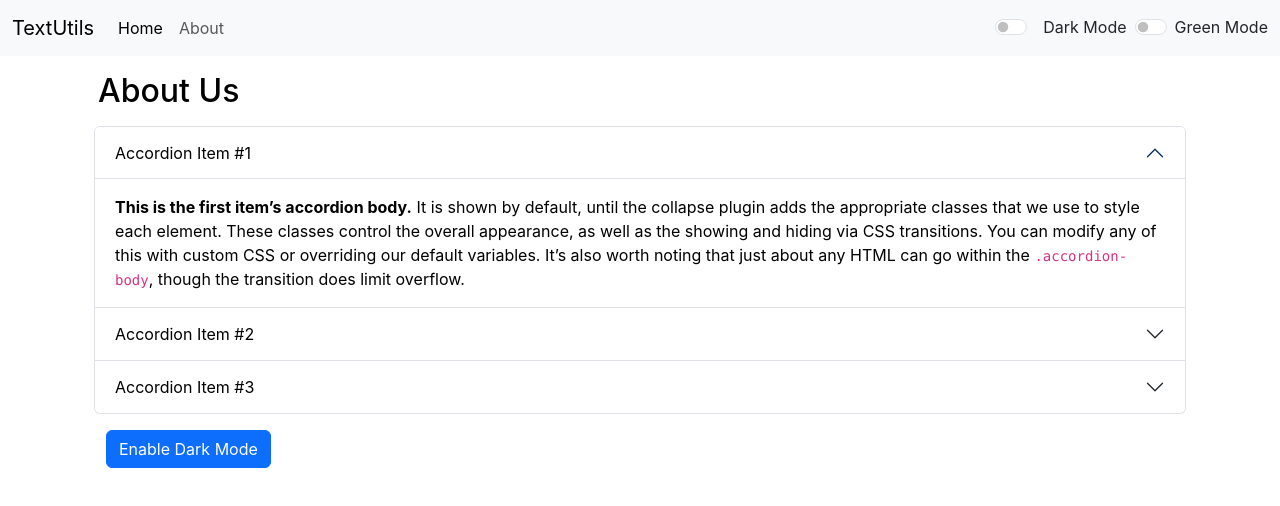
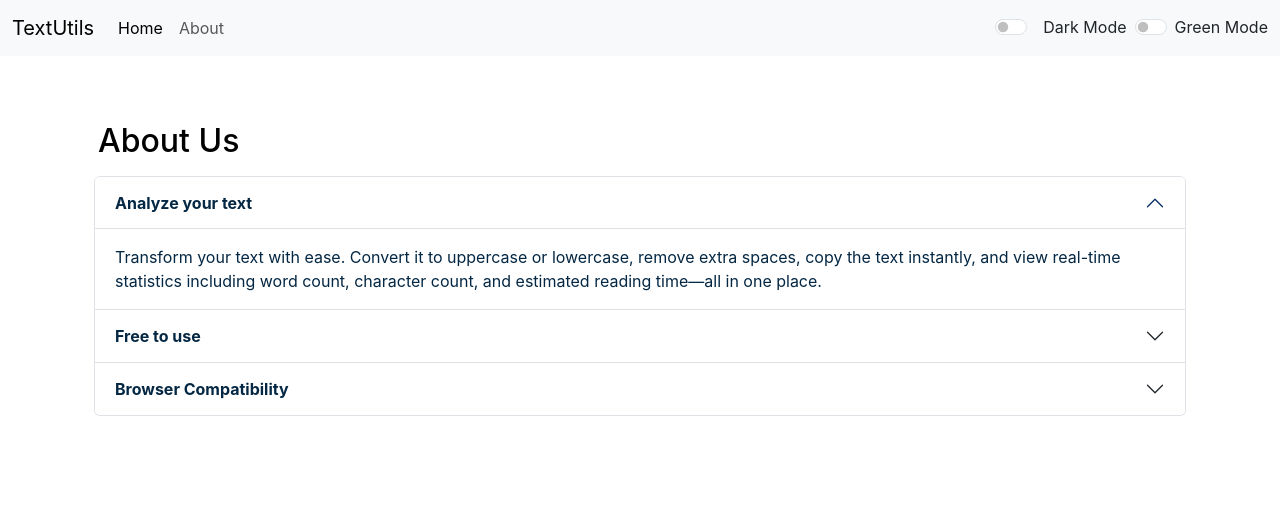
Before and after one commit to aliakbarrRaza123/textutils-react, a React (Create React App) app: page /#/about in a window 1280 px wide. Shown: the top 506 px of the page. Built offline with nearby package versions, Linux system fonts and the light colour scheme.

Commit message:
Few corrections made in my textUtils react app

```diff
--- a/public/index.html
+++ b/public/index.html
@@ -7,13 +7,14 @@
     <meta name="theme-color" content="#000000" />
     <meta
       name="description"
-      content="TextUtils is a utility which can be used to manipulate your text in the way you want"
+      content="Use TextUtils to analyze and format text online. Convert text to uppercase or lowercase, remove extra spaces, count words and characters, and improve readability."
     />
     <link rel="apple-touch-icon" href="%PUBLIC_URL%/logo192.png" />
 
     <link rel="manifest" href="%PUBLIC_URL%/manifest.json" />
 
-    <title> TextUtils - Home </title>
+    <title>TextUtils - Free Online Text Analyzer & Formatter</title>
+
     <!-- css import from bootstrap -->
     <link href="https://cdn.jsdelivr.net/npm/bootstrap@5.3.8/dist/css/bootstrap.min.css" rel="stylesheet" integrity="sha384-sRIl4kxILFvY47J16cr9ZwB07vP4J8+LH7qKQnuqkuIAvNWLzeN8tE5YBujZqJLB" crossorigin="anonymous">
   </head>
--- a/src/App.js
+++ b/src/App.js
@@ -30,12 +30,10 @@ function App() {
       setMode("dark");
       document.body.style.backgroundColor = "#042743";
       showAlert("Dark mode has been enabled", "success");
-      document.title = "TextUtils - Dark Mode";
     } else {
       setMode("light");
       document.body.style.backgroundColor = "white";
       showAlert("Light mode has been enabled", "success");
-      document.title = "TextUtils - Light Mode";
     }
   };
 
@@ -64,14 +62,14 @@ function App() {
         <Alert alert={alert}/>
         <div className="container my-3">
           <Routes>
-            <Route path="/about" element={<About />} />
+            <Route exact path="/about" element={<About mode={mode}/>} />
             {/* use exact keyword for exact matching (before v6,v7) */}
             <Route
-              path="/"
+              exact path="/"
               element={
                 <TextForm
                   showAlert={showAlert}
-                  heading="Write your text below to analyze :"
+                  heading="Try TextUtils - Word Counter , Character Counter"
                   mode={mode}
                 />
               }
--- a/src/components/About.js
+++ b/src/components/About.js
@@ -1,34 +1,43 @@
 import React, { useState } from "react";
 
-export default function About() {
-  const [myStyle, setMyStyle] = useState({
-    color: "black",
-    backgroundColor: "white",
-  });
+export default function About(props)
+{
+  // state 1
+  // const [myStyle, setMyStyle] = useState({
+  //   color: "black",
+  //   backgroundColor: "white",
+  // });
 
-  const [btnText, setMyBtnText] = useState("Enable Dark Mode");
+  let myStyle = {
+    color : props.mode === 'dark'?'white':'#042743',
+    backgroundColor : props.mode === 'dark'?'rgb(36,74,104)':'white',
+  }
 
-  const toggleStyle = () => {
-    if (myStyle.backgroundColor === "white") {
-      setMyStyle({
-        color: "white",
-        backgroundColor: "black",
-        border : "1px solid white"
-      });
-      setMyBtnText("Enable Light Mode");
-    }
-    else
-    {
-        setMyStyle({
-        color: "black",
-        backgroundColor: "white",
-      });
-      setMyBtnText("Enable Dark Mode");
-    }
-  };
+
+  // state 2 (used for a dark mode button in about component)
+  // const [btnText, setMyBtnText] = useState("Enable Dark Mode");
+
+  // const toggleStyle = () => {
+  //   if (myStyle.backgroundColor === "white") {
+  //     setMyStyle({
+  //       color: "white",
+  //       backgroundColor: "black",
+  //       border : "1px solid white"
+  //     });
+  //     setMyBtnText("Enable Light Mode");
+  //   }
+  //   else
+  //   {
+  //       setMyStyle({
+  //       color: "black",
+  //       backgroundColor: "white",
+  //     });
+  //     setMyBtnText("Enable Dark Mode");
+  //   }
+  // };
 
   return (
-    <div className="container" style={myStyle}>
+    <div className="container" style={{color : props.mode === 'dark'? 'white' : props.mode === 'green'?'#fff8dc':'black'}}>
       <h2 className="ps-1 my-3">About Us</h2>
       <div className="accordion" id="accordionExample">
         <div className="accordion-item">
@@ -42,7 +51,7 @@ export default function About() {
               aria-expanded="true"
               aria-controls="collapseOne"
             >
-              Accordion Item #1
+              <strong>Analyze your text</strong>
             </button>
           </h2>
           <div
@@ -51,14 +60,7 @@ export default function About() {
             data-bs-parent="#accordionExample"
           >
             <div className="accordion-body" style={myStyle}>
-              <strong>This is the first item’s accordion body.</strong> It is
-              shown by default, until the collapse plugin adds the appropriate
-              classes that we use to style each element. These classes control
-              the overall appearance, as well as the showing and hiding via CSS
-              transitions. You can modify any of this with custom CSS or
-              overriding our default variables. It’s also worth noting that just
-              about any HTML can go within the <code>.accordion-body</code>,
-              though the transition does limit overflow.
+              Transform your text with ease. Convert it to uppercase or lowercase, remove extra spaces, copy the text instantly, and view real-time statistics including word count, character count, and estimated reading time—all in one place.
             </div>
           </div>
         </div>
@@ -72,8 +74,8 @@ export default function About() {
               data-bs-target="#collapseTwo"
               aria-expanded="false"
               aria-controls="collapseTwo"
-            >
-              Accordion Item #2
+              >
+              <strong>Free to use</strong>
             </button>
           </h2>
           <div
@@ -82,14 +84,7 @@ export default function About() {
             data-bs-parent="#accordionExample"
           >
             <div className="accordion-body" style={myStyle}>
-              <strong>This is the second item’s accordion body.</strong> It is
-              hidden by default, until the collapse plugin adds the appropriate
-              classes that we use to style each element. These classes control
-              the overall appearance, as well as the showing and hiding via CSS
-              transitions. You can modify any of this with custom CSS or
-              overriding our default variables. It’s also worth noting that just
-              about any HTML can go within the <code>.accordion-body</code>,
-              though the transition does limit overflow.
+              TextUtils is completely free to use. Enjoy all text editing and analysis features without any subscription, hidden charges, or limitations.
             </div>
           </div>
         </div>
@@ -104,7 +99,7 @@ export default function About() {
               aria-expanded="false"
               aria-controls="collapseThree"
             >
-              Accordion Item #3
+              <strong>Browser Compatibility</strong>
             </button>
           </h2>
           <div
@@ -113,24 +108,17 @@ export default function About() {
             data-bs-parent="#accordionExample"
           >
             <div className="accordion-body" style={myStyle}>
-              <strong>This is the third item’s accordion body.</strong> It is
-              hidden by default, until the collapse plugin adds the appropriate
-              classes that we use to style each element. These classes control
-              the overall appearance, as well as the showing and hiding via CSS
-              transitions. You can modify any of this with custom CSS or
-              overriding our default variables. It’s also worth noting that just
-              about any HTML can go within the <code>.accordion-body</code>,
-              though the transition does limit overflow.
+              TextUtils works smoothly across all modern web browsers, including Chrome, Firefox, Edge, and Safari, providing a consistent and reliable experience wherever you use it.
             </div>
           </div>
         </div>
       </div>
 
-      <div className="container my-3">
+      {/* <div className="container my-3">
         <button type="button" onClick={toggleStyle} className="btn btn-primary">
           {btnText}
         </button>
-      </div>
+      </div> */}
     </div>
   );
 }
--- a/src/components/Alert.js
+++ b/src/components/Alert.js
@@ -7,13 +7,16 @@ const capitalize = (word) =>{
   return lower.charAt(0).toUpperCase() + lower.slice(1);
 }
   return (
-    props.alert && (
+    <div style = {{height : '50px'}}>
+    {
+      props.alert &&
       <div
         className={`alert alert-${props.alert.type} alert-dismissible fade show`}
         role="alert">
         <strong> {capitalize(props.alert.type)} </strong> : {props.alert.msg}
       </div>
-    )
+    }
+    </div>
   );
 }
 
```
Also changed, not shown: src/components/TextForm.js (+60 -20 lines).
